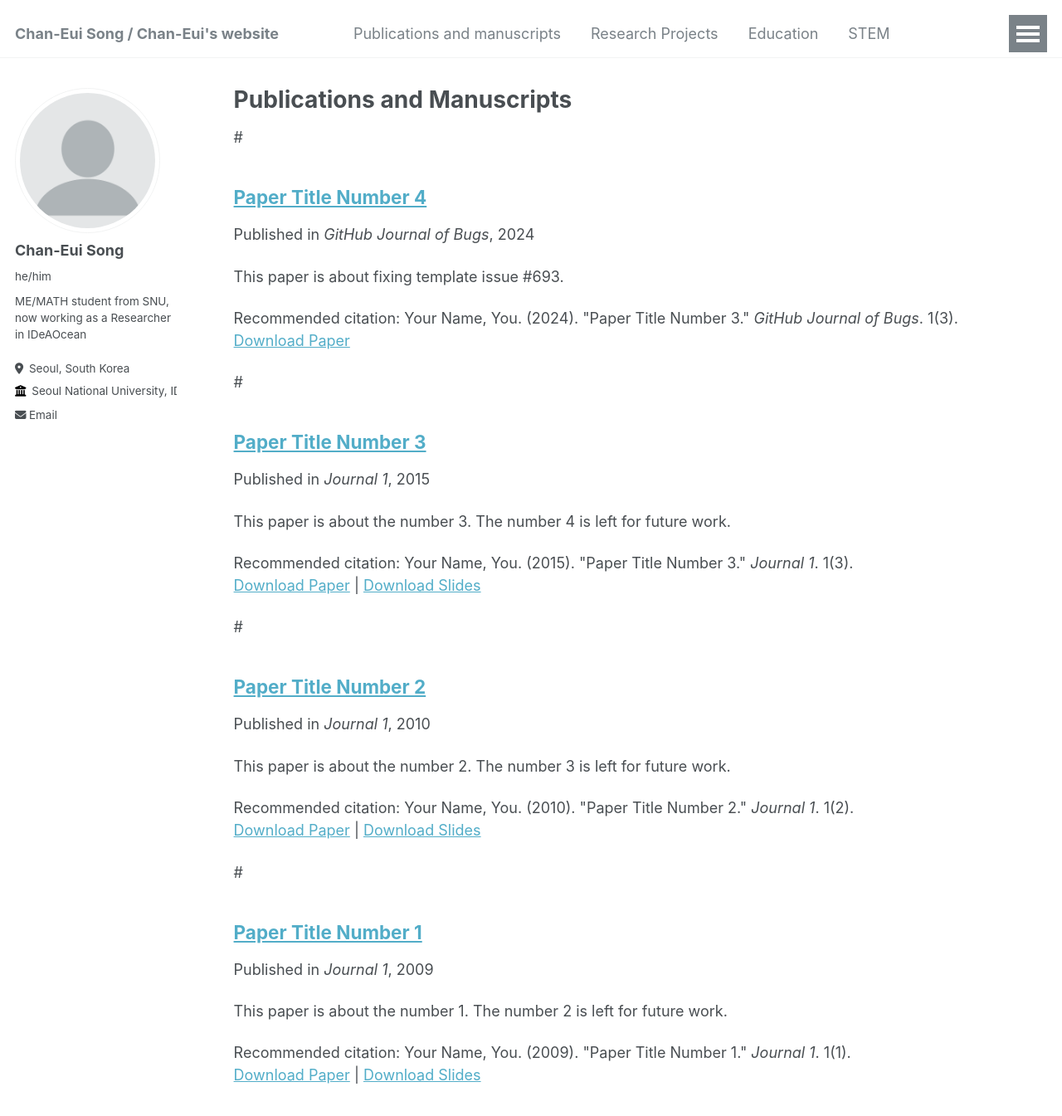
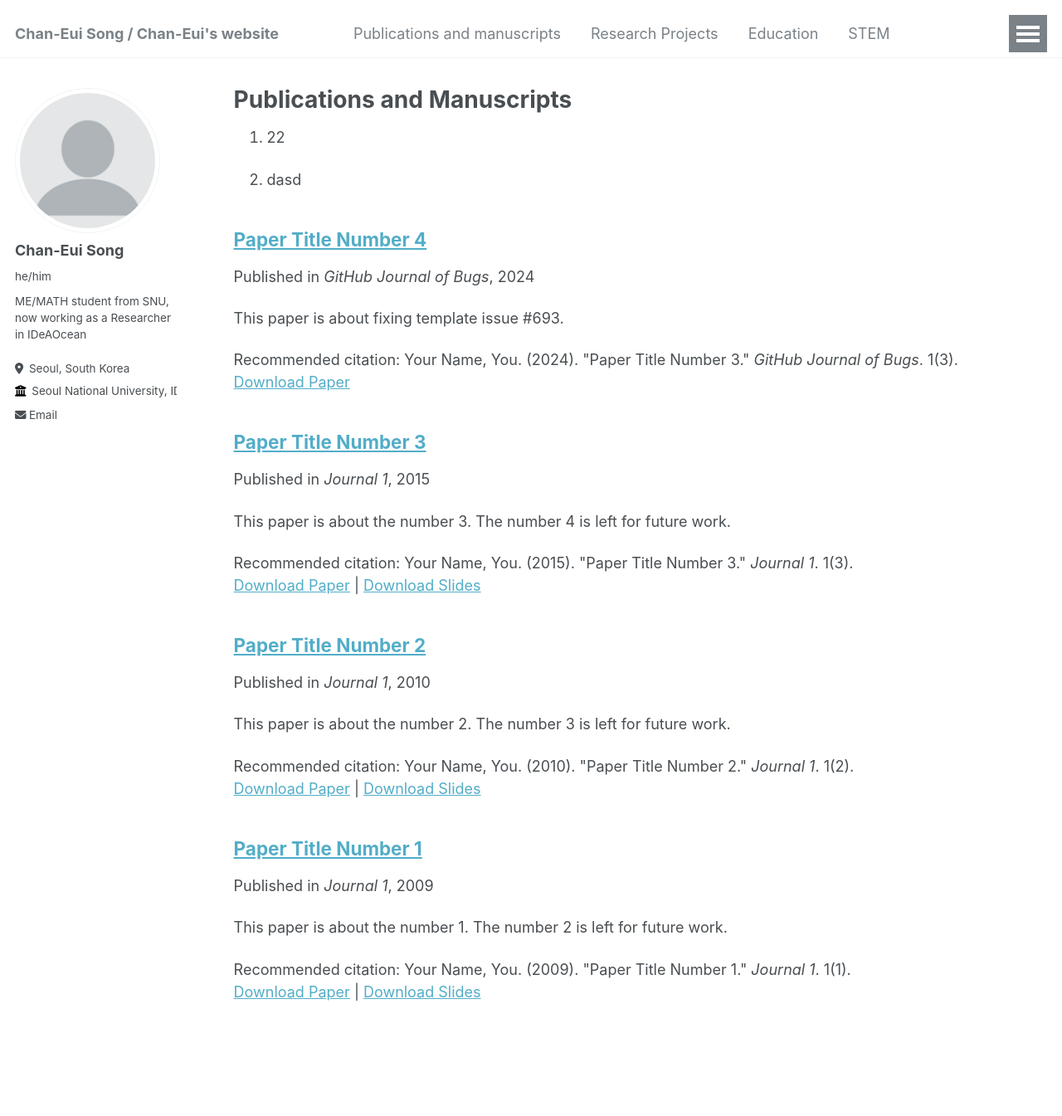
Before and after one commit to cksdml1014/chanisong, a Jekyll site: the page built from _pages/publications.md, in a window 1280 px wide and 1400 px high. Shown: the top 1345 px of the window at 83% size. Built offline with Jekyll 4.4.1, drawn with Linux system fonts in a browser that asks for light colours.

Commit message:
Update publications.md

```diff
--- a/_pages/publications.md
+++ b/_pages/publications.md
@@ -5,6 +5,10 @@ permalink: /publications/
 author_profile: true
 ---
 
+
+1. 22
+
+2. dasd
 {% if site.author.googlescholar %}
   <div class="wordwrap">You can also find my articles on <a href="{{site.author.googlescholar}}">my Google Scholar profile</a>.</div>
 {% endif %}
@@ -12,5 +16,5 @@ author_profile: true
 {% include base_path %}
 
 {% for post in site.publications reversed %}
- # {% include archive-single.html %}
+  {% include archive-single.html %}
 {% endfor %}
```
